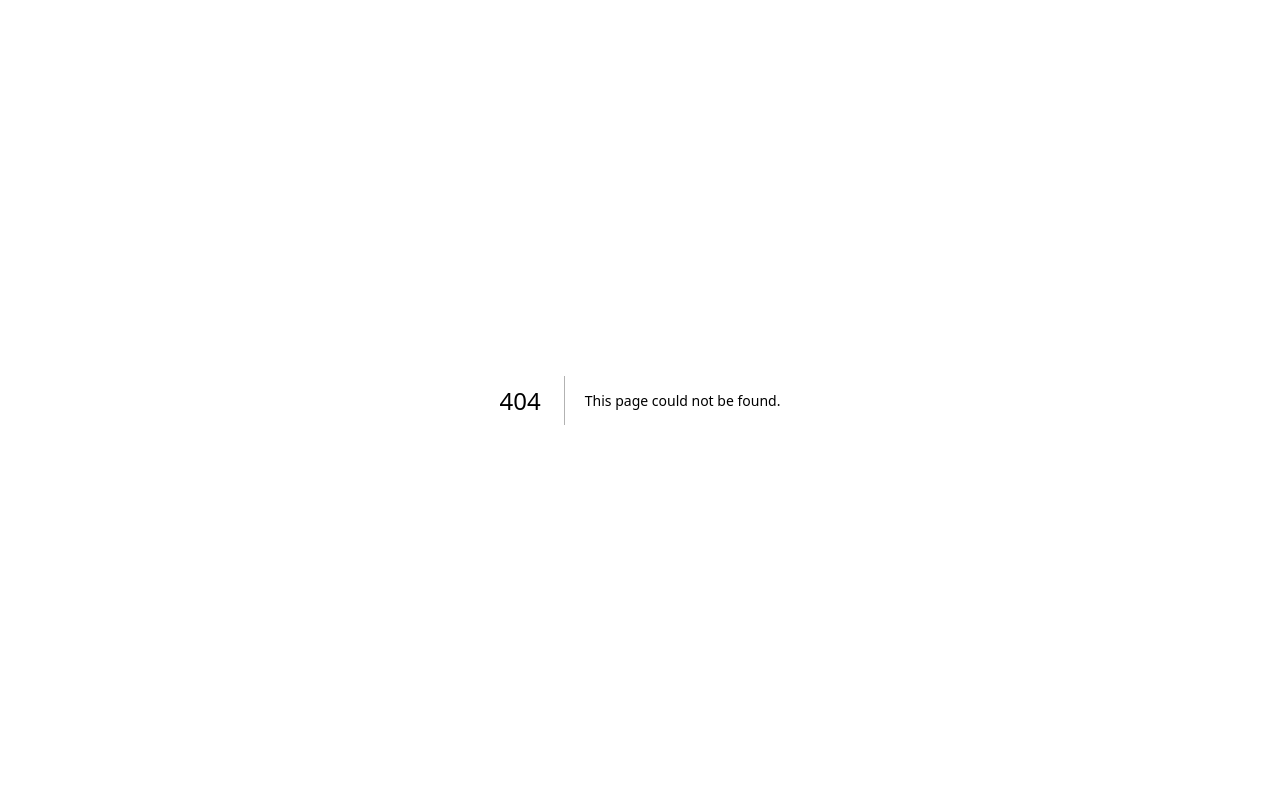
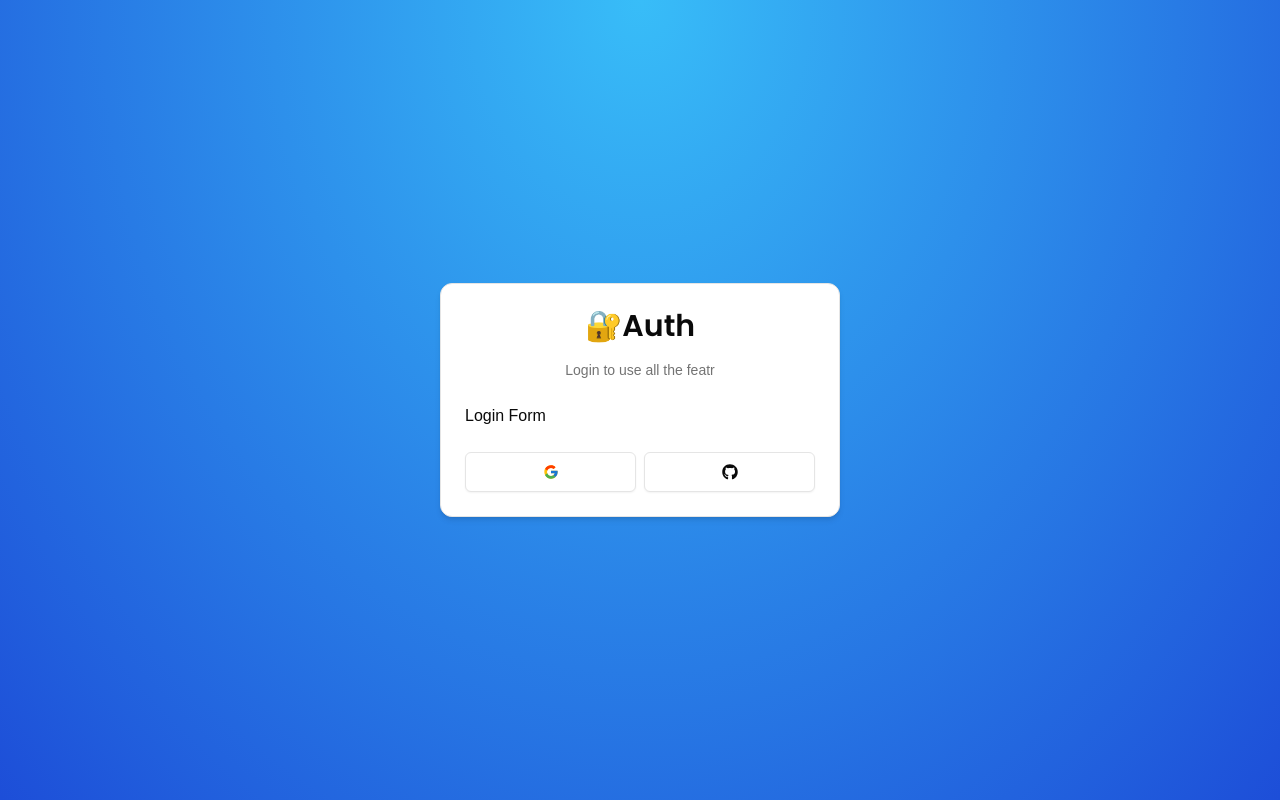
Before and after one commit to AyushRay06/let-me-in, a Next.js app: page /auth/login in a window 1280 px wide. Before the commit this address had no page. Built offline with nearby package versions, Linux system fonts and the light colour scheme.

Commit message:
auth page

```diff
--- /dev/null
+++ b/app/auth/layout.tsx
@@ -0,0 +1,8 @@
+const AuthLayout = ({ children }: { children: React.ReactNode }) => {
+  return (
+    <div className="flex h-full justify-center items-center bg-[radial-gradient(ellipse_at_top,_var(--tw-gradient-stops))] from-sky-400 to-blue-700 ">
+      {children}
+    </div>
+  )
+}
+export default AuthLayout
--- /dev/null
+++ b/app/auth/login/page.tsx
@@ -0,0 +1,11 @@
+import LoginForm from "@/components/ui/auth/login-form"
+
+const LoginPage = () => {
+  return (
+    <div>
+      <LoginForm />
+    </div>
+  )
+}
+
+export default LoginPage
--- a/app/page.tsx
+++ b/app/page.tsx
@@ -3,28 +3,30 @@
 import { cn } from "@/lib/utils"
 import { LoginButton } from "@/components/ui/auth/login-button"
 
-
 const font = Poppins({
-  subsets:["latin"],
-  weight:["600"]
+  subsets: ["latin"],
+  weight: ["600"],
 })
-
 
 export default function Home() {
   return (
-    <main className="flex h-full flex-col items-center justify-center bg-[radial-gradient(ellipse_at_top,_var(--tw-gradient-stops))] from-sky-400 to-blue-500 ">
+    <main className="flex h-full flex-col items-center justify-center bg-[radial-gradient(ellipse_at_top,_var(--tw-gradient-stops))] from-sky-400 to-blue-700 ">
       <div className="space-y-6 text-center">
-        <h1 className={cn("text-6xl font-semibold text-white drop-shadow-lg",font.className,)}>
+        <h1
+          className={cn(
+            "text-6xl font-semibold text-white drop-shadow-lg",
+            font.className
+          )}
+        >
           🔐 Auth
         </h1>
         <p className="text-white text-lg">A simple authentication service</p>
       </div>
       <div>
         <LoginButton>
-
-        <Button variant="secondary" size="lg">
-          Sign In
-        </Button>
+          <Button variant="secondary" size="lg">
+            Sign In
+          </Button>
         </LoginButton>
       </div>
     </main>
--- /dev/null
+++ b/components/ui/auth/card-wrapper.tsx
@@ -0,0 +1,37 @@
+import { useRouter } from "next/navigation"
+import { Card, CardContent, CardFooter, CardHeader, CardTitle } from "../card"
+import Header from "./header"
+import Socials from "./socials"
+
+interface CardwrapperProps {
+  children: React.ReactNode
+  headerLabel: string
+  backButtonLabel: string
+  backButtonHref: string
+  showSocials?: boolean
+}
+
+const CardWrapper = ({
+  children,
+  headerLabel,
+  backButtonHref,
+  backButtonLabel,
+  showSocials,
+}: CardwrapperProps) => {
+  //   const router = useRouter()
+  return (
+    <Card className="w-[400px] shadow-md">
+      <CardHeader>
+        <Header label="Login to use all the featr" />
+      </CardHeader>
+      <CardContent>{children}</CardContent>
+      {showSocials && (
+        <CardFooter>
+          <Socials />
+        </CardFooter>
+      )}
+    </Card>
+  )
+}
+
+export default CardWrapper
--- /dev/null
+++ b/components/ui/auth/header.tsx
@@ -0,0 +1,22 @@
+import { Poppins } from "next/font/google"
+import { cn } from "@/lib/utils"
+
+const font = Poppins({
+  subsets: ["latin"],
+  weight: "600",
+})
+
+interface Headerprops {
+  label: string
+}
+
+const Header = ({ label }: Headerprops) => {
+  return (
+    <div className="w-full flex flex-col gap-y-4 items-center justify-center">
+      <h1 className={cn("text-3xl font-semibold", font.className)}>🔐Auth</h1>
+      <p className="text-muted-foreground text-sm">{label}</p>
+    </div>
+  )
+}
+
+export default Header
--- /dev/null
+++ b/components/ui/auth/login-form.tsx
@@ -0,0 +1,16 @@
+import CardWrapper from "./card-wrapper"
+
+const LoginForm = () => {
+  return (
+    <CardWrapper
+      headerLabel="Welcome Back"
+      backButtonHref="/auth/rehister"
+      backButtonLabel="Dont't have am account?"
+      showSocials
+    >
+      Login Form
+    </CardWrapper>
+  )
+}
+
+export default LoginForm
--- /dev/null
+++ b/components/ui/auth/socials.tsx
@@ -0,0 +1,20 @@
+"use client"
+
+import { FcGoogle } from "react-icons/fc"
+import { Button } from "../button"
+import { FaGithub } from "react-icons/fa"
+
+const Socials = () => {
+  return (
+    <div className="flex items-center w-full gap-x-2">
+      <Button variant="outline" size="lg" className="w-full" onClick={() => {}}>
+        <FcGoogle />
+      </Button>
+      <Button variant="outline" size="lg" className="w-full" onClick={() => {}}>
+        <FaGithub />
+      </Button>
+    </div>
+  )
+}
+
+export default Socials
--- /dev/null
+++ b/components/ui/card.tsx
@@ -0,0 +1,76 @@
+import * as React from "react"
+
+import { cn } from "@/lib/utils"
+
+const Card = React.forwardRef<
+  HTMLDivElement,
+  React.HTMLAttributes<HTMLDivElement>
+>(({ className, ...props }, ref) => (
+  <div
+    ref={ref}
+    className={cn(
+      "rounded-xl border bg-card text-card-foreground shadow",
+      className
+    )}
+    {...props}
+  />
+))
+Card.displayName = "Card"
+
+const CardHeader = React.forwardRef<
+  HTMLDivElement,
+  React.HTMLAttributes<HTMLDivElement>
+>(({ className, ...props }, ref) => (
+  <div
+    ref={ref}
+    className={cn("flex flex-col space-y-1.5 p-6", className)}
+    {...props}
+  />
+))
+CardHeader.displayName = "CardHeader"
+
+const CardTitle = React.forwardRef<
+  HTMLDivElement,
+  React.HTMLAttributes<HTMLDivElement>
+>(({ className, ...props }, ref) => (
+  <div
+    ref={ref}
+    className={cn("font-semibold leading-none tracking-tight", className)}
+    {...props}
+  />
+))
+CardTitle.displayName = "CardTitle"
+
+const CardDescription = React.forwardRef<
+  HTMLDivElement,
+  React.HTMLAttributes<HTMLDivElement>
+>(({ className, ...props }, ref) => (
+  <div
+    ref={ref}
+    className={cn("text-sm text-muted-foreground", className)}
+    {...props}
+  />
+))
+CardDescription.displayName = "CardDescription"
+
+const CardContent = React.forwardRef<
+  HTMLDivElement,
+  React.HTMLAttributes<HTMLDivElement>
+>(({ className, ...props }, ref) => (
+  <div ref={ref} className={cn("p-6 pt-0", className)} {...props} />
+))
+CardContent.displayName = "CardContent"
+
+const CardFooter = React.forwardRef<
+  HTMLDivElement,
+  React.HTMLAttributes<HTMLDivElement>
+>(({ className, ...props }, ref) => (
+  <div
+    ref={ref}
+    className={cn("flex items-center p-6 pt-0", className)}
+    {...props}
+  />
+))
+CardFooter.displayName = "CardFooter"
+
+export { Card, CardHeader, CardFooter, CardTitle, CardDescription, CardContent }
--- a/package.json
+++ b/package.json
@@ -16,6 +16,7 @@
     "next": "14.2.18",
     "react": "^18",
     "react-dom": "^18",
+    "react-icons": "^5.3.0",
     "tailwind-merge": "^2.5.4",
     "tailwindcss-animate": "^1.0.7"
   },
```
Also changed, not shown: 1 other file (tests, documents, lock files or other folders).
